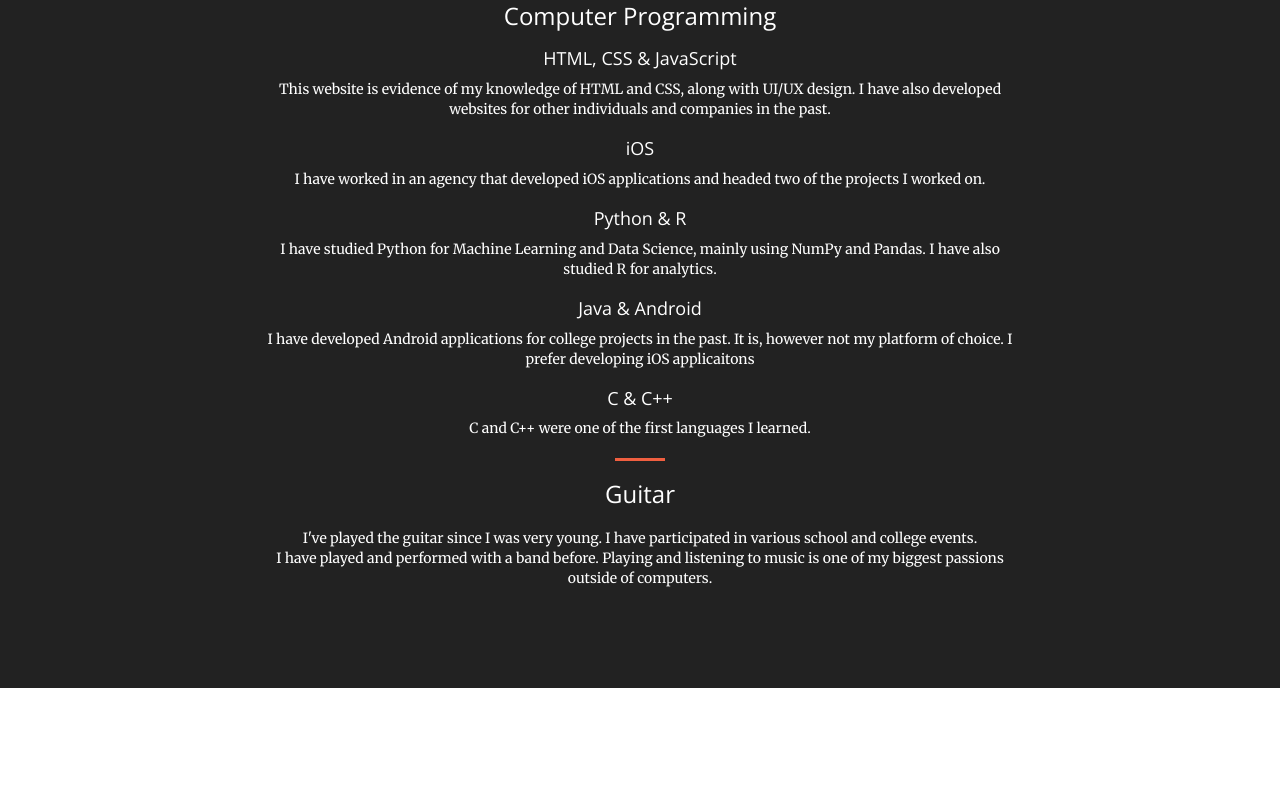
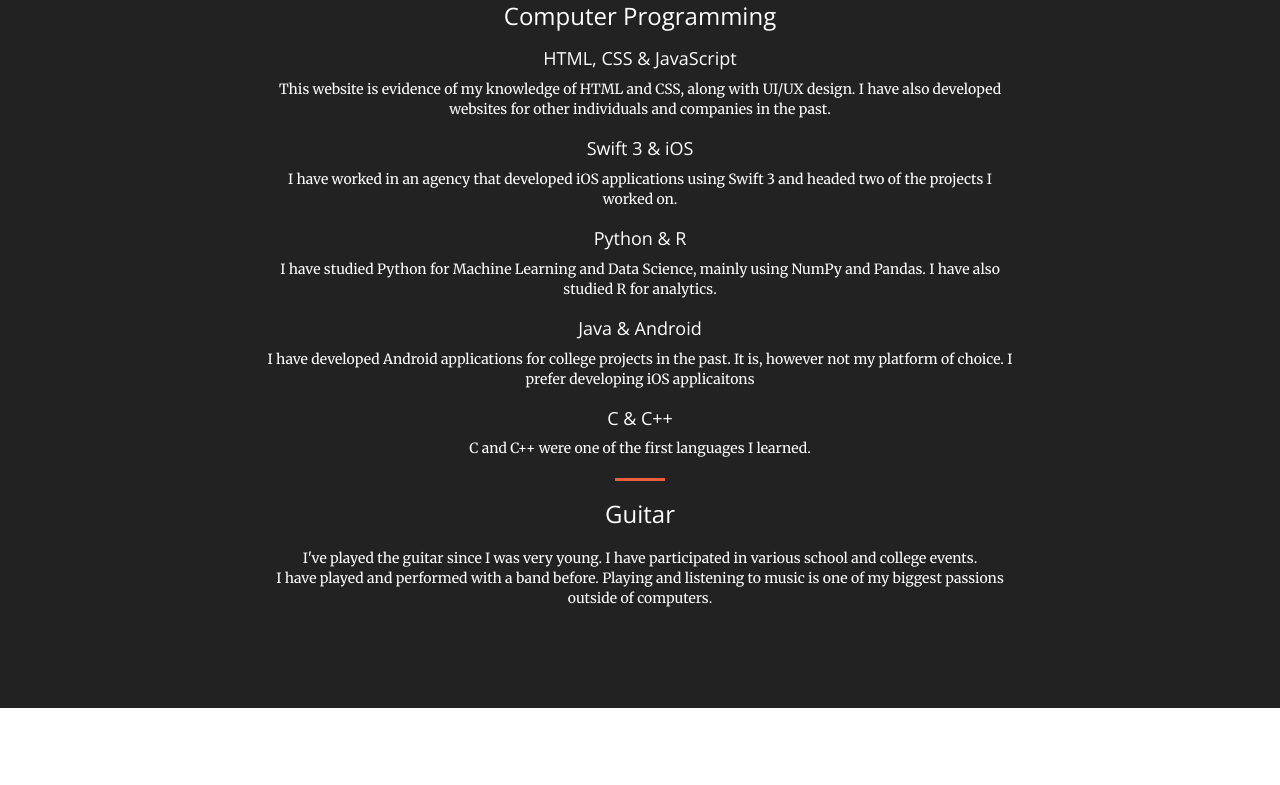
Before and after one commit to Puneet256/Puneet256.github.io, a website: page index.html in a window 1280 px wide. Shown: the part 1365-2150 px from the top of the page. Drawn offline with nearby package versions, Linux system fonts and the light colour scheme.

Commit message:
iOS added

```diff
--- a/index.html
+++ b/index.html
@@ -101,8 +101,8 @@
                     <p> <h3 class="section-heading">Computer Programming</h3></p>
                     <p class="text-muted"> <h4 class="section-heading">HTML, CSS & JavaScript</h4>
                     This website is evidence of my knowledge of HTML and CSS, along with UI/UX design. I have also developed websites for other individuals and companies in the past.</p>
-                    <p class="text-muted"> <h4 class="section-heading">iOS</h4>
-                    I have worked in an agency that developed iOS applications and headed two of the projects I worked on.
+                    <p class="text-muted"> <h4 class="section-heading">Swift 3 & iOS</h4>
+                    I have worked in an agency that developed iOS applications using Swift 3 and headed two of the projects I worked on.
                     <p class="text-muted"> <h4 class="section-heading">Python & R</h4>
                     I have studied Python for Machine Learning and Data Science, mainly using NumPy and Pandas. I have also studied R for analytics.</p>
                     <p class="text-muted"> <h4 class="section-heading">Java & Android</h4>
```
